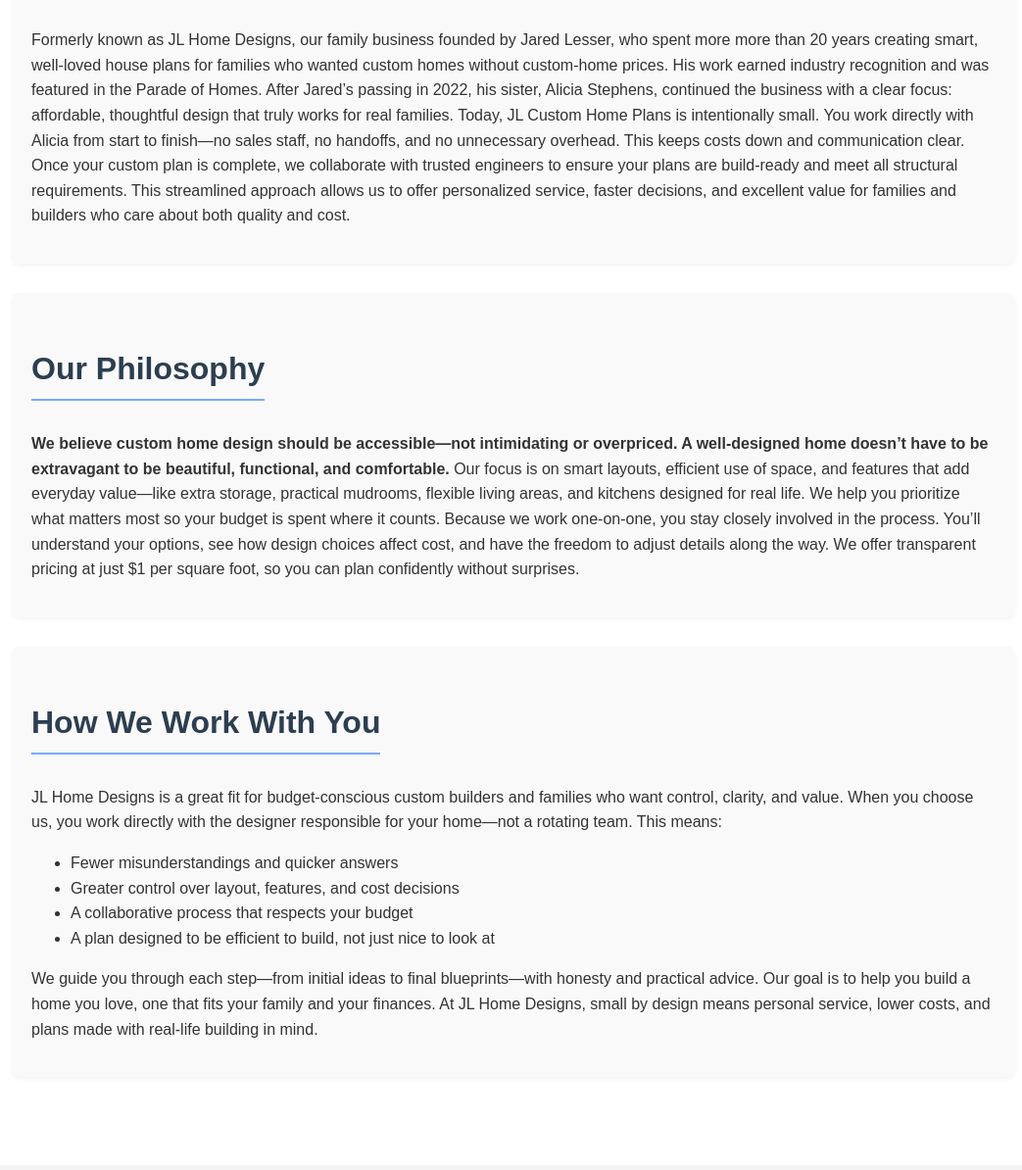
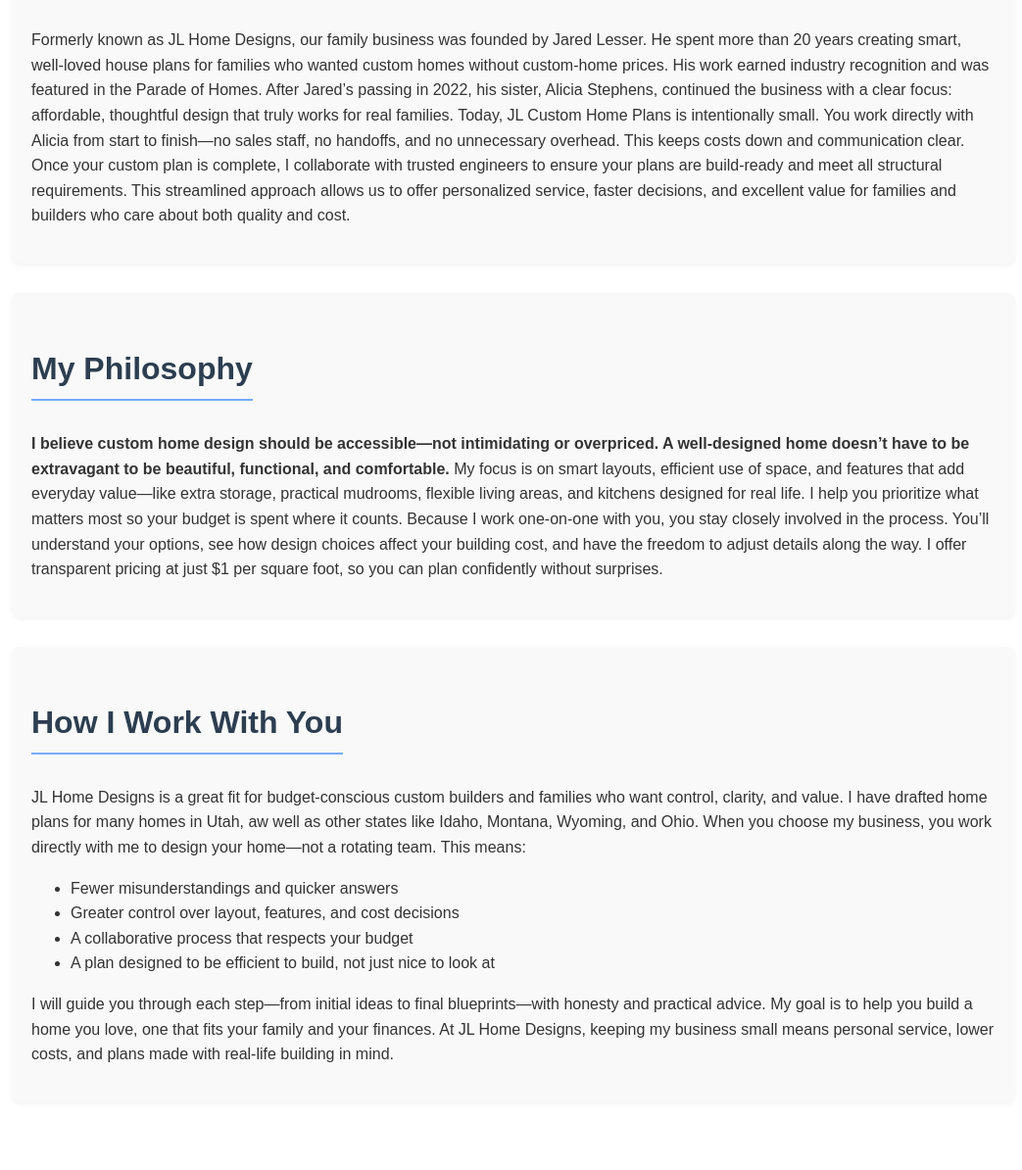
Before and after one commit to devbydesign/Jlhomedesigns, a website: page about.html in a window 1280 px wide. Shown: the part 626-1820 px from the top of the page at 98% size, without its empty margins (116-1159 px from the left). Drawn offline with Linux system fonts and the light colour scheme.

Commit message:
Update about.html

```diff
--- a/about.html
+++ b/about.html
@@ -25,28 +25,28 @@
         <div class="container">
             <div class="about-section">
                 <h3>Who We Are</h3>
-                <p>Formerly known as JL Home Designs, our family business founded by Jared Lesser, who spent more more than 20 years creating smart, well-loved house plans for families who wanted custom homes without custom-home prices. His work earned industry recognition and was featured in the Parade of Homes. After Jared’s passing in 2022, his sister, Alicia Stephens, continued the business with a clear focus: affordable, thoughtful design that truly works for real families.
-Today, JL Custom Home Plans is intentionally small. You work directly with Alicia from start to finish—no sales staff, no handoffs, and no unnecessary overhead. This keeps costs down and communication clear. Once your custom plan is complete, we collaborate with trusted engineers to ensure your plans are build-ready and meet all structural requirements.
+                <p>Formerly known as JL Home Designs, our family business was founded by Jared Lesser. He spent more than 20 years creating smart, well-loved house plans for families who wanted custom homes without custom-home prices. His work earned industry recognition and was featured in the Parade of Homes. After Jared’s passing in 2022, his sister, Alicia Stephens, continued the business with a clear focus: affordable, thoughtful design that truly works for real families.
+Today, JL Custom Home Plans is intentionally small. You work directly with Alicia from start to finish—no sales staff, no handoffs, and no unnecessary overhead. This keeps costs down and communication clear. Once your custom plan is complete, I collaborate with trusted engineers to ensure your plans are build-ready and meet all structural requirements.
 This streamlined approach allows us to offer personalized service, faster decisions, and excellent value for families and builders who care about both quality and cost.</p>
             </div>
             <div class="about-section">
-                <h3>Our Philosophy</h3>
-                <p><strong>We believe custom home design should be accessible—not intimidating or overpriced. A well-designed home doesn’t have to be extravagant to be beautiful, functional, and comfortable.</strong>
-Our focus is on smart layouts, efficient use of space, and features that add everyday value—like extra storage, practical mudrooms, flexible living areas, and kitchens designed for real life. We help you prioritize what matters most so your budget is spent where it counts.
-Because we work one-on-one, you stay closely involved in the process. You’ll understand your options, see how design choices affect cost, and have the freedom to adjust details along the way. We offer transparent pricing at just $1 per square foot, so you can plan confidently without surprises.</p>
+                <h3>My Philosophy</h3>
+                <p><strong>I believe custom home design should be accessible—not intimidating or overpriced. A well-designed home doesn’t have to be extravagant to be beautiful, functional, and comfortable.</strong>
+My focus is on smart layouts, efficient use of space, and features that add everyday value—like extra storage, practical mudrooms, flexible living areas, and kitchens designed for real life. I help you prioritize what matters most so your budget is spent where it counts.
+Because I work one-on-one with you, you stay closely involved in the process. You’ll understand your options, see how design choices affect your building cost, and have the freedom to adjust details along the way. I offer transparent pricing at just $1 per square foot, so you can plan confidently without surprises.</p>
             </div>
             <div class="about-section">
-                <h3>How We Work With You</h3>
-                <p>JL Home Designs is a great fit for budget-conscious custom builders and families who want control, clarity, and value.
-When you choose us, you work directly with the designer responsible for your home—not a rotating team. This means:
+                <h3>How I Work With You</h3>
+                <p>JL Home Designs is a great fit for budget-conscious custom builders and families who want control, clarity, and value. I have drafted home plans for many homes in Utah, aw well as other states like Idaho, Montana, Wyoming, and Ohio.
+When you choose my business, you work directly with me to design your home—not a rotating team. This means:
 <ul>
 <li>Fewer misunderstandings and quicker answers</li>
 <li>Greater control over layout, features, and cost decisions</li>
 <li>A collaborative process that respects your budget</li>
 <li>A plan designed to be efficient to build, not just nice to look at</li>
 </ul>
-We guide you through each step—from initial ideas to final blueprints—with honesty and practical advice. Our goal is to help you build a home you love, one that fits your family and your finances.
-At JL Home Designs, small by design means personal service, lower costs, and plans made with real-life building in mind.</p>
+I will guide you through each step—from initial ideas to final blueprints—with honesty and practical advice. My goal is to help you build a home you love, one that fits your family and your finances.
+At JL Home Designs, keeping my business small means personal service, lower costs, and plans made with real-life building in mind.</p>
             </div>
         </div>
     </section>
```
